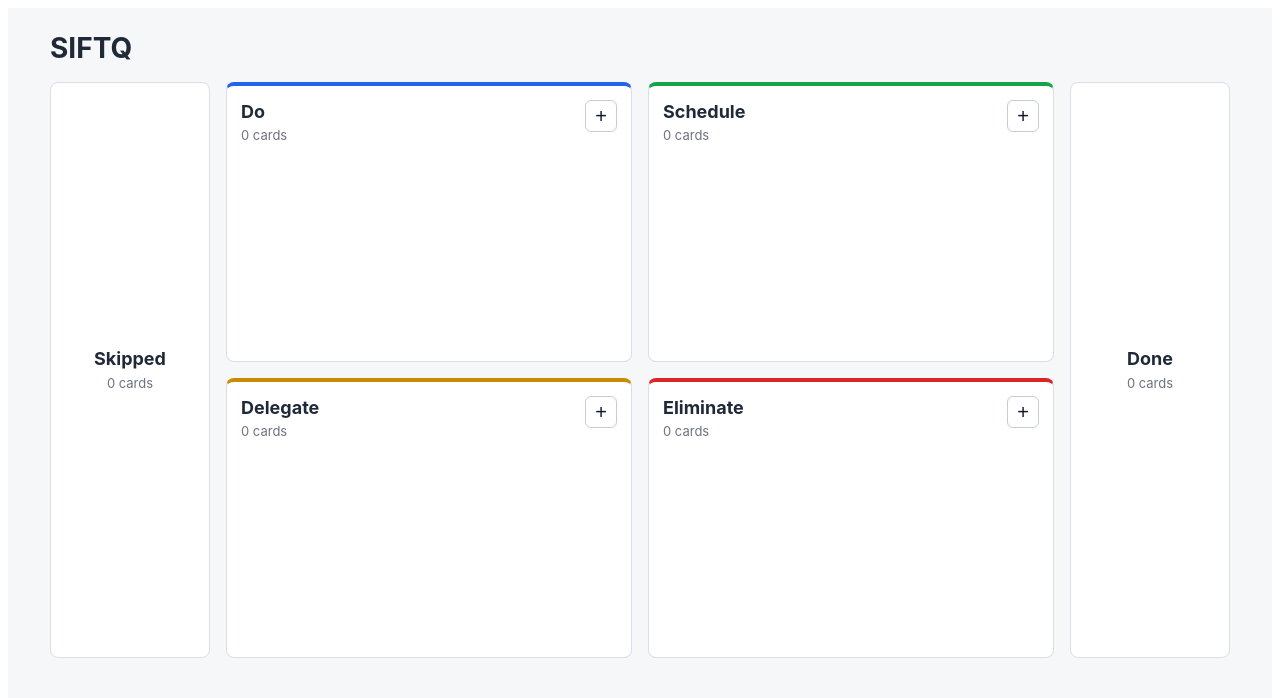
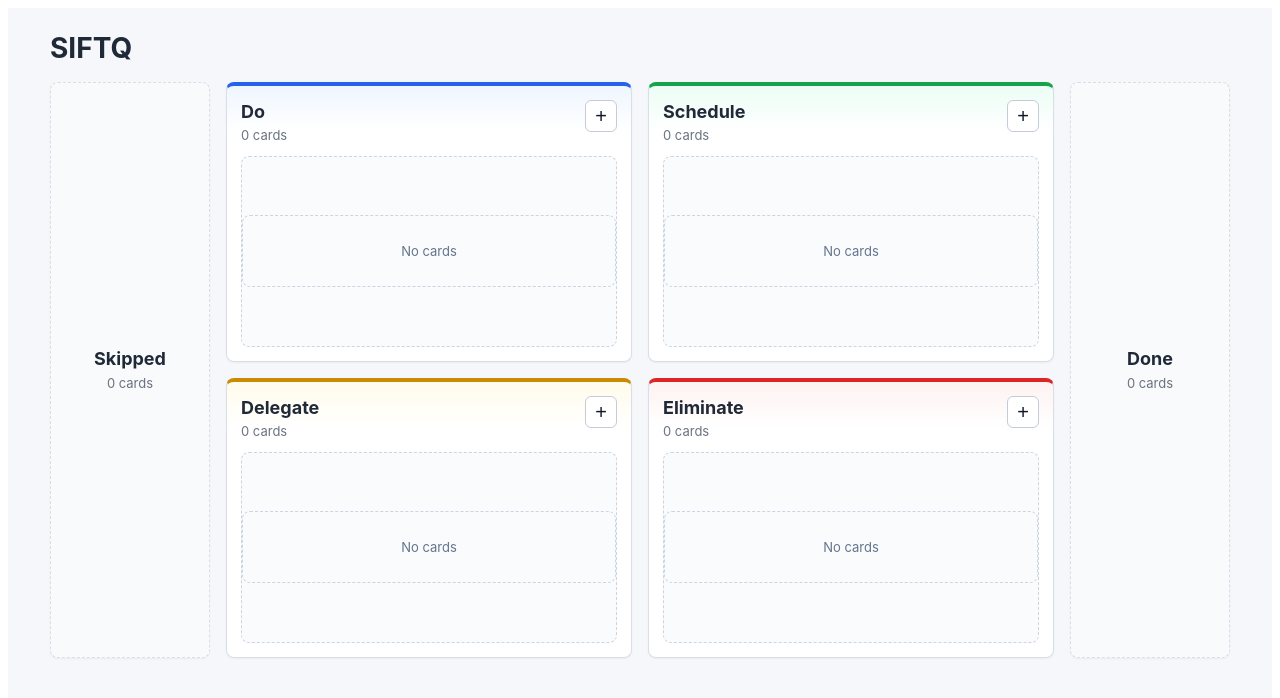
Before and after one commit to ANKM0/SIFTQ, a React (Vite) app: page / in a window 1280 px wide. Shown: the top 698 px of the page. Built offline with nearby package versions, Linux system fonts and the light colour scheme.

Commit message:
#34 feat(frontend): add matrix UI feedback

```diff
--- a/src/ui/App.css
+++ b/src/ui/App.css
@@ -2,7 +2,7 @@
   box-sizing: border-box;
   min-height: 100vh;
   padding: 24px;
-  background: #f6f7f9;
+  background: #f5f7fb;
   color: #1f2937;
   font-family:
     Inter, ui-sans-serif, system-ui, -apple-system, BlinkMacSystemFont, "Segoe UI",
@@ -48,6 +48,7 @@
   border: 1px solid #d9dee7;
   border-radius: 8px;
   background: #ffffff;
+  box-shadow: 0 1px 2px rgb(15 23 42 / 5%);
 }
 
 .area-panel {
@@ -56,22 +57,37 @@
   flex-direction: column;
   border-top-width: 4px;
   padding: 14px;
+  transition:
+    border-color 120ms ease,
+    box-shadow 120ms ease,
+    background-color 120ms ease;
 }
 
 .area-panel--do {
   border-top-color: #2563eb;
+  background: linear-gradient(180deg, #eff6ff 0, #ffffff 46px);
 }
 
 .area-panel--schedule {
   border-top-color: #16a34a;
+  background: linear-gradient(180deg, #ecfdf5 0, #ffffff 46px);
 }
 
 .area-panel--delegate {
   border-top-color: #ca8a04;
+  background: linear-gradient(180deg, #fffbeb 0, #ffffff 46px);
 }
 
 .area-panel--eliminate {
   border-top-color: #dc2626;
+  background: linear-gradient(180deg, #fef2f2 0, #ffffff 46px);
+}
+
+.area-panel--drop-target {
+  border-color: #2563eb;
+  box-shadow:
+    0 0 0 3px rgb(37 99 235 / 18%),
+    0 8px 20px rgb(15 23 42 / 10%);
 }
 
 .area-panel__header {
@@ -122,12 +138,42 @@
   flex-direction: column;
   gap: 8px;
   margin: 0;
+  border: 1px dashed transparent;
+  border-radius: 8px;
   padding: 0;
   list-style: none;
+  transition:
+    border-color 120ms ease,
+    background-color 120ms ease;
+}
+
+.area-panel--empty .area-panel__tasks {
+  align-items: stretch;
+  justify-content: center;
+  border-color: #cbd5e1;
+  background: rgb(248 250 252 / 72%);
+}
+
+.area-panel--drop-target .area-panel__tasks {
+  border-color: #2563eb;
+  background: rgb(239 246 255 / 78%);
+}
+
+.area-panel__empty {
+  display: flex;
+  min-height: 72px;
+  align-items: center;
+  justify-content: center;
+  border: 1px dashed #cbd5e1;
+  border-radius: 8px;
+  color: #64748b;
+  font-size: 13px;
+  line-height: 1.3;
 }
 
 .task-card {
   overflow-wrap: anywhere;
+  word-break: break-word;
   border: 1px solid #d1d8e4;
   border-radius: 8px;
   padding: 10px 12px;
@@ -136,10 +182,27 @@
   color: #111827;
   font-size: 14px;
   line-height: 1.35;
+  transition:
+    border-color 120ms ease,
+    box-shadow 120ms ease,
+    opacity 120ms ease,
+    transform 120ms ease;
 }
 
 .task-card:hover {
   border-color: #94a3b8;
+}
+
+.task-card--dragging {
+  opacity: 0.62;
+  box-shadow: 0 10px 24px rgb(15 23 42 / 18%);
+}
+
+.task-card--drop-target {
+  border-color: #2563eb;
+  box-shadow:
+    0 0 0 2px rgb(37 99 235 / 18%),
+    0 2px 8px rgb(15 23 42 / 10%);
 }
 
 .status-drop-area {
@@ -147,6 +210,8 @@
   min-height: 100%;
   flex-direction: column;
   justify-content: center;
+  border-style: dashed;
+  background: #f8fafc;
   padding: 14px;
   text-align: center;
 }
--- a/src/ui/App.tsx
+++ b/src/ui/App.tsx
@@ -126,10 +126,18 @@ type AreaPanelProps = {
 };
 
 function AreaPanel({ areaId, label, tasks, onCreateTask }: AreaPanelProps) {
-  const { setNodeRef } = useDroppable({ id: areaDropId(areaId) });
+  const { isOver, setNodeRef } = useDroppable({ id: areaDropId(areaId) });
+  const panelClassName = [
+    "area-panel",
+    `area-panel--${areaId}`,
+    isOver ? "area-panel--drop-target" : "",
+    tasks.length === 0 ? "area-panel--empty" : ""
+  ]
+    .filter(Boolean)
+    .join(" ");
 
   return (
-    <article className={`area-panel area-panel--${areaId}`}>
+    <article className={panelClassName}>
       <header className="area-panel__header">
         <div>
           <h2>{label}</h2>
@@ -145,9 +153,13 @@ function AreaPanel({ areaId, label, tasks, onCreateTask }: AreaPanelProps) {
         </button>
       </header>
       <ul ref={setNodeRef} aria-label={`${label} tasks`} className="area-panel__tasks">
-        {tasks.map((task) => (
-          <TaskCard key={task.id} task={task} />
-        ))}
+        {tasks.length === 0 ? (
+          <li aria-hidden="true" className="area-panel__empty">
+            No cards
+          </li>
+        ) : (
+          tasks.map((task) => <TaskCard key={task.id} task={task} />)
+        )}
       </ul>
     </article>
   );
@@ -160,15 +172,21 @@ type TaskCardProps = {
 function TaskCard({ task }: TaskCardProps) {
   const draggable = useDraggable({ id: taskDropId(task.id) });
   const droppable = useDroppable({ id: taskDropId(task.id) });
+  const className = [
+    "task-card",
+    draggable.isDragging ? "task-card--dragging" : "",
+    droppable.isOver ? "task-card--drop-target" : ""
+  ]
+    .filter(Boolean)
+    .join(" ");
   const style = {
     cursor: "grab",
-    opacity: draggable.isDragging ? 0.6 : 1,
     transform: CSS.Translate.toString(draggable.transform)
   };
 
   return (
     <li
-      className="task-card"
+      className={className}
       ref={(node) => {
         draggable.setNodeRef(node);
         droppable.setNodeRef(node);
```
Also changed, not shown: 1 other file (tests, documents, lock files or other folders).
